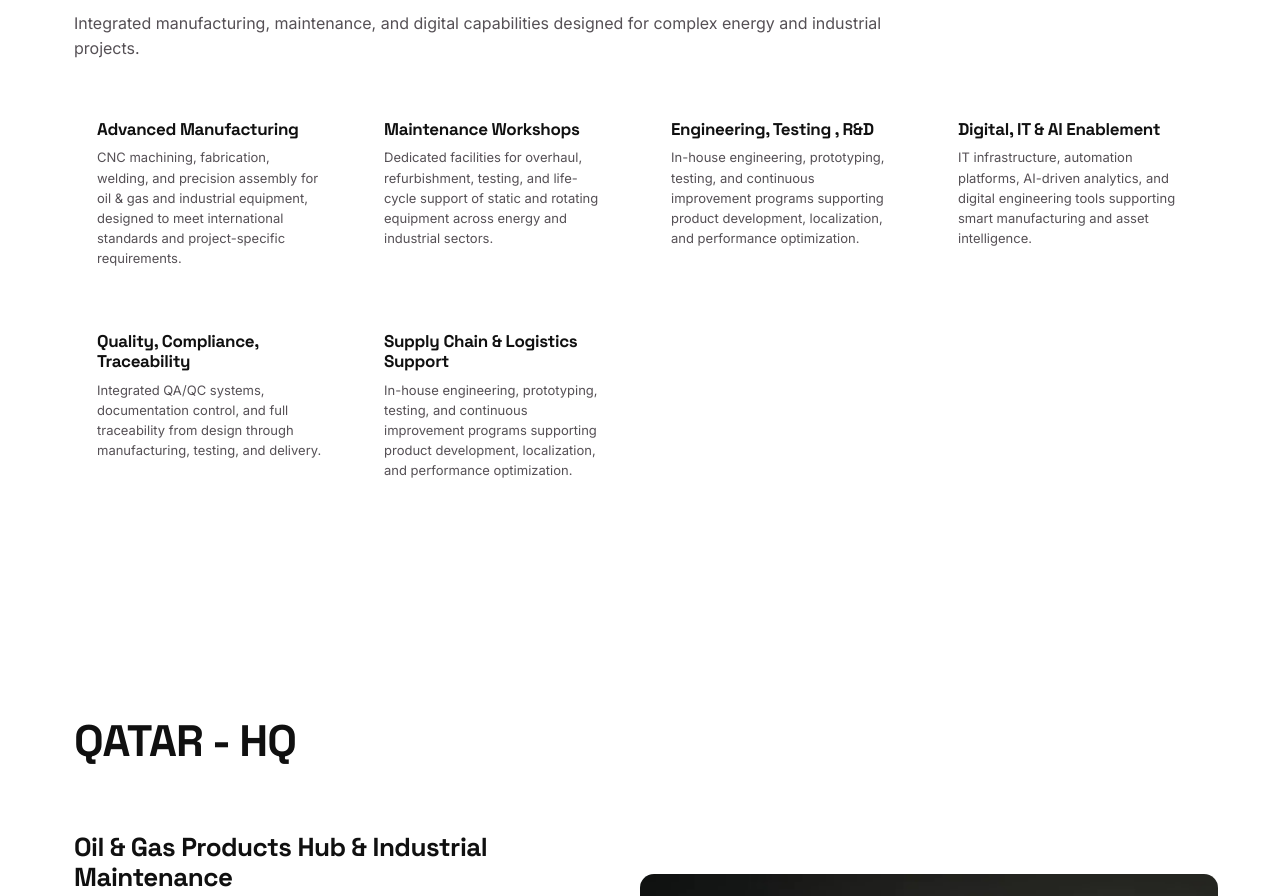
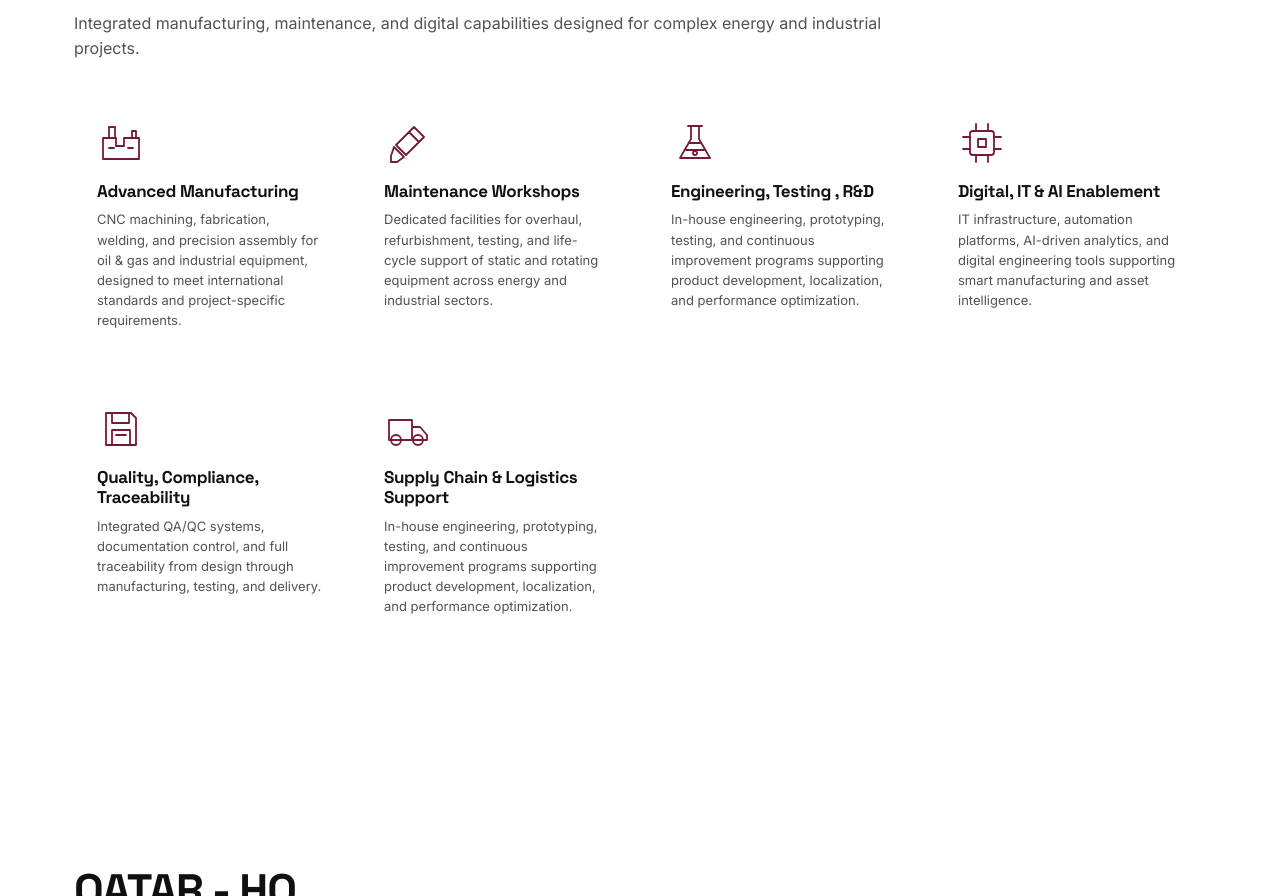
Before and after one commit to AnasShams/bsi-qa, a plain HTML site: page our-facility.html in a window 1280 px wide. Shown: the part 852-1748 px from the top of the page. Drawn offline with nearby package versions, Linux system fonts and the light colour scheme.

Commit message:
monday changes 4

```diff
--- a/our-facility.html
+++ b/our-facility.html
@@ -45,8 +45,11 @@
           Integrated manufacturing, maintenance, and digital capabilities
           designed for complex energy and industrial projects.
         </p>
-        <div class="fg">
-          <div class="card rv" style="--d: 0s">
+        <div class="fg facility-cards">
+          <div class="card rv facility-card" style="--d: 0s">
+            <svg class="facility-card-icon" viewBox="0 0 48 48" aria-hidden="true">
+              <path d="M6 40h36V19H27v8h-8v-8H6zM12 19V8h6v11m17 0v-7h4v7M12 29h5m14 0h5" />
+            </svg>
             <h3>Advanced Manufacturing</h3>
             <p>
               CNC machining, fabrication, welding, and precision assembly for
@@ -54,7 +57,10 @@
               international standards and project-specific requirements.
             </p>
           </div>
-          <div class="card rv" style="--d: 0.08s">
+          <div class="card rv facility-card" style="--d: 0.08s">
+            <svg class="facility-card-icon" viewBox="0 0 48 48" aria-hidden="true">
+              <path d="m30 8 10 10-5 5-10-10 5-5ZM27 11 12 26l10 10 15-15M10 28l10 10-7 5H7v-6Z" />
+            </svg>
             <h3>Maintenance Workshops</h3>
             <p>
               Dedicated facilities for overhaul, refurbishment, testing, and
@@ -62,7 +68,11 @@
               and industrial sectors.
             </p>
           </div>
-          <div class="card rv" style="--d: 0.16s">
+          <div class="card rv facility-card" style="--d: 0.16s">
+            <svg class="facility-card-icon" viewBox="0 0 48 48" aria-hidden="true">
+              <path d="M17 7h14M20 7v13L9 39h30L28 20V7M15 31h18m-14-7h10" />
+              <circle cx="24" cy="34" r="2" />
+            </svg>
             <h3>Engineering, Testing , R&amp;D</h3>
             <p>
               In-house engineering, prototyping, testing, and continuous
@@ -70,7 +80,11 @@
               and performance optimization.
             </p>
           </div>
-          <div class="card rv" style="--d: 0s">
+          <div class="card rv facility-card" style="--d: 0s">
+            <svg class="facility-card-icon" viewBox="0 0 48 48" aria-hidden="true">
+              <rect x="12" y="12" width="24" height="24" rx="3" />
+              <path d="M20 20h8v8h-8zM18 5v7m12-7v7M18 36v7m12-7v7M5 18h7m24 0h7M5 30h7m24 0h7" />
+            </svg>
             <h3>Digital, IT &amp; AI Enablement</h3>
             <p>
               IT infrastructure, automation platforms, AI-driven analytics, and
@@ -78,7 +92,10 @@
               intelligence.
             </p>
           </div>
-          <div class="card rv" style="--d: 0.08s">
+          <div class="card rv facility-card" style="--d: 0.08s">
+            <svg class="facility-card-icon" viewBox="0 0 48 48" aria-hidden="true">
+              <path d="M9 8h25l5 5v27H9zM15 8v10h17V8M15 40V25h18v15M19 30h10" />
+            </svg>
             <h3>Quality, Compliance, Traceability</h3>
             <p>
               Integrated QA/QC systems, documentation control, and full
@@ -86,7 +103,12 @@
               delivery.
             </p>
           </div>
-          <div class="card rv" style="--d: 0.16s">
+          <div class="card rv facility-card" style="--d: 0.16s">
+            <svg class="facility-card-icon" viewBox="0 0 48 48" aria-hidden="true">
+              <path d="M5 15h23v20H5zM28 22h8l7 8v5H28z" />
+              <circle cx="12" cy="35" r="5" />
+              <circle cx="34" cy="35" r="5" />
+            </svg>
             <h3>Supply Chain &amp; Logistics Support</h3>
             <p>
               In-house engineering, prototyping, testing, and continuous
--- a/pages.css
+++ b/pages.css
@@ -57,6 +57,20 @@
   height: 130px;
   margin-bottom: 14px;
   border-radius: 10px;
+}
+.facility-cards > .facility-card {
+  min-height: 270px;
+}
+.facility-card-icon {
+  display: block;
+  width: 48px;
+  height: 48px;
+  margin-bottom: 14px;
+  fill: none;
+  stroke: var(--acc);
+  stroke-width: 1.8;
+  stroke-linecap: round;
+  stroke-linejoin: round;
 }
 .hse-cards > .hse-card {
   min-height: 240px;
```
